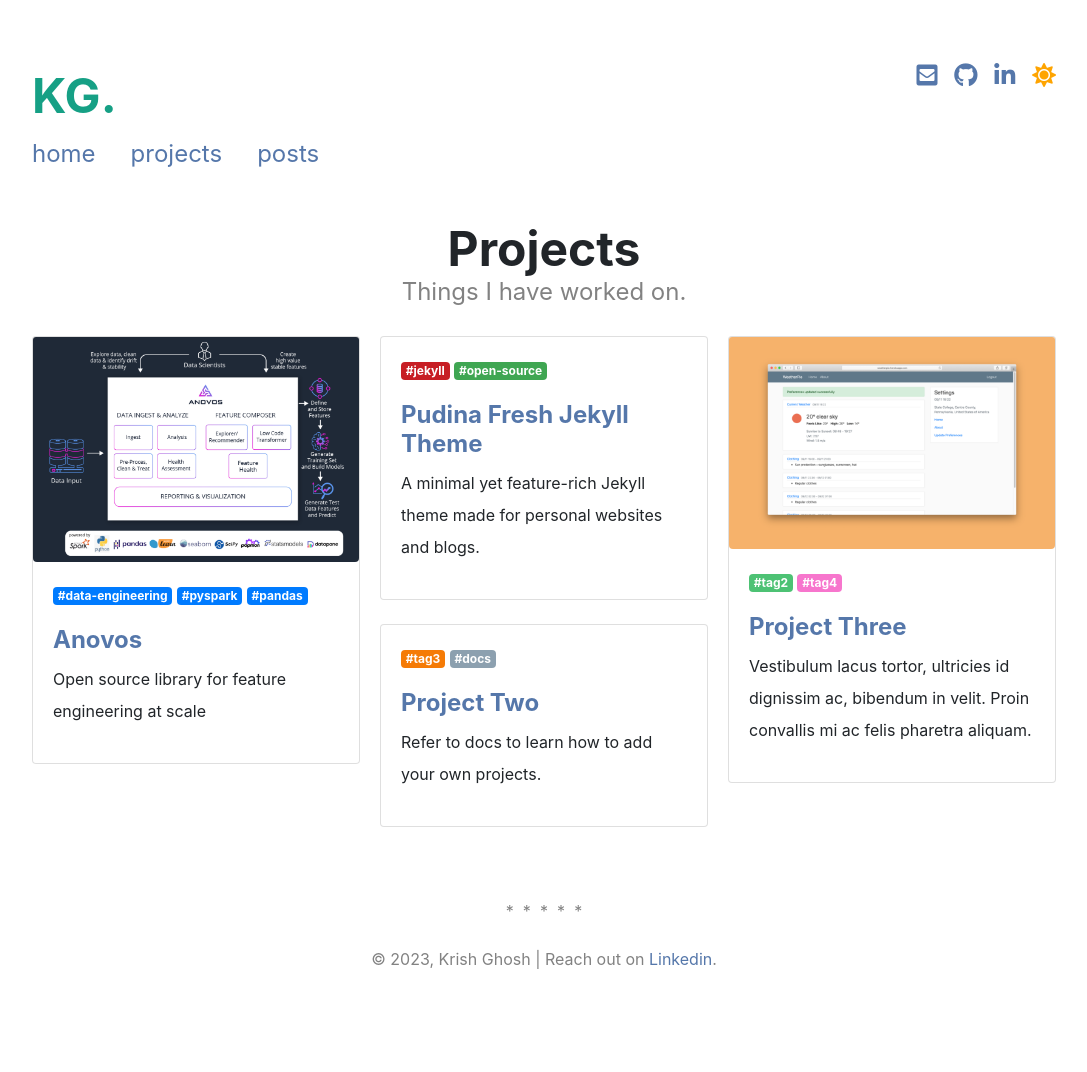
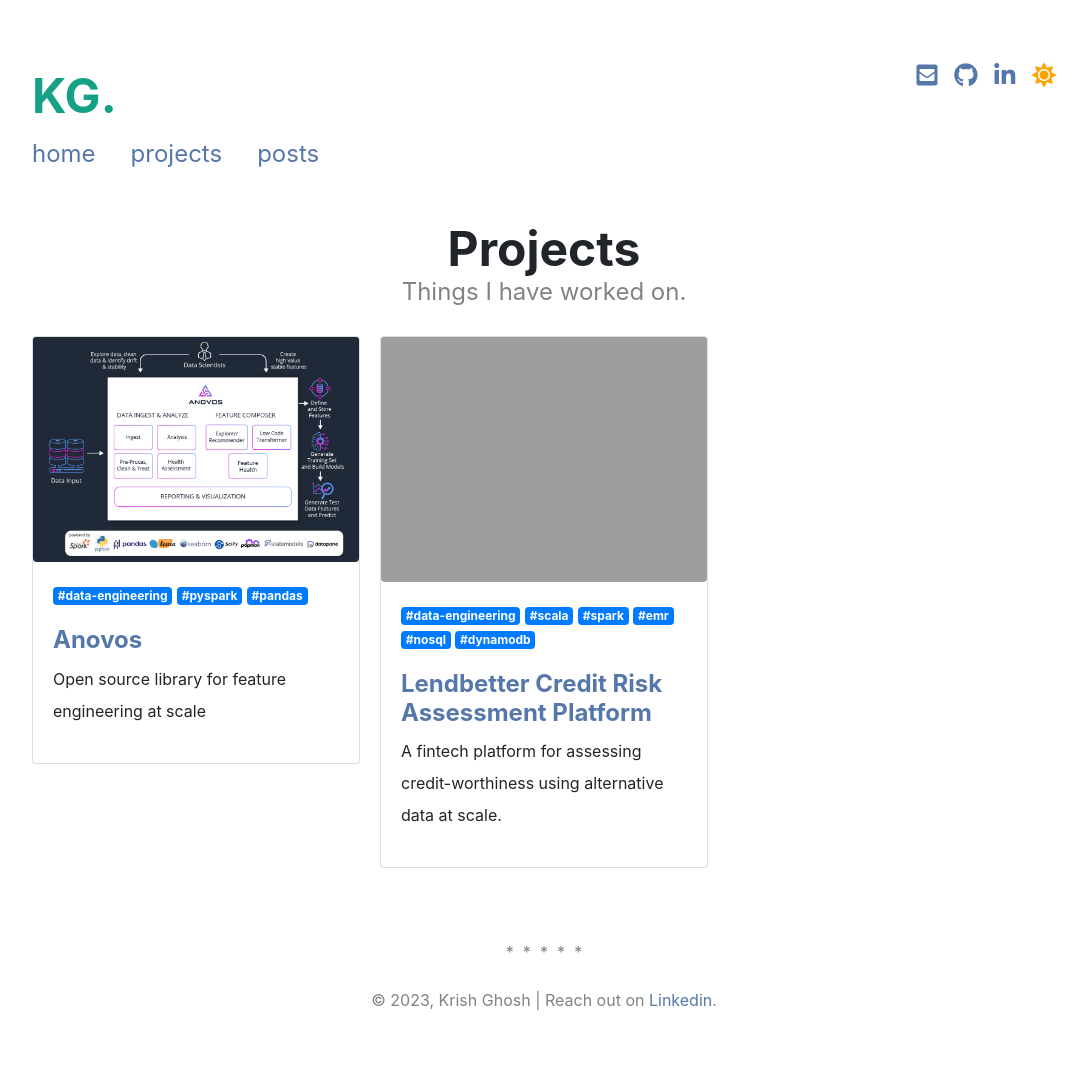
Before and after one commit to krishparadox/krishparadox.github.io, a Jekyll site: the page built from pages/projects.html, in a window 1280 px wide. Shown: the whole page, without its empty margins (96-1183 px from the left). Built offline with Jekyll 4.4.1, drawn with Linux system fonts in a browser that asks for light colours; nearby versions of some CDN libraries; a style sheet for code colours, icons or effects is not loaded; before the commit the page ends 1031 px from its top, so only the background shows below that.

Commit message:
Update projects.yml

```diff
--- a/_data/projects.yml
+++ b/_data/projects.yml
@@ -1,5 +1,5 @@
 - name: Anovos # Project name, also used as heading
-  id: p_anovos # Project id, must be unique amongst the projects
+  id: anovos # Project id, must be unique amongst the projects
   img_src: /assets/img/p_anovos.png # Optional image
   description_less: Open source library for feature engineering at scale # Description shown at all times, text only
   description_more: > # Description shown only when the project card is expanded, HTML only
@@ -9,37 +9,12 @@
     <a href="https://docs.anovos.ai/" target="_blank" class="btn btn-dark mb-1"><i class="fas fa-align-right"></i> &nbsp Blog Post</a>
   tags: [data-engineering, pyspark, pandas] # A list of tags
 
-- name: Pudina Fresh Jekyll Theme
-  id: pf
-  img_src:
-  description_less: A minimal yet feature-rich Jekyll theme made for personal websites and blogs.
+- name: Lendbetter Credit Risk Assessment Platform
+  id: lendbetter
+  img_src: /assets/img/credit.jpeg
+  description_less: A fintech platform for assessing credit-worthiness using alternative data at scale.
   description_more: >
-    <p>This site uses Pudhina Fresh theme.</p>
+    <p>Set up the data engineering pipeline for this fintech API platform using **Spring Boot, Scala-Spark, AWS EMR, NoSQL-DynamoDB** alongside testing tools like **Postman, JMeter** for clients to build finance and location-based alternative data products like adjudging credit-worthiness, targeting ads etc.</p>
   action_buttons: >
-    <a href="https://github.com/ritijjain/pudhina-fresh" target="_blank" class="btn btn-dark mb-1"><i class="fas fa-code-branch"></i> &nbsp Repository</a>
-    <a href="https://ritijjain.com/2020/09/12/pudhina-fresh.html" target="_blank" class="btn btn-dark mb-1"><i class="fas fa-align-right"></i> &nbsp Blog Post</a>
-  tags: [jekyll, open-source]
-
-- name: Project Two
-  id: p2
-  img_src:
-  description_less: Refer to docs to learn how to add your own projects.
-  description_more: >
-    <p>Lorem ipsum dolor sit amet, consectetur adipiscing elit.</p>
-  action_buttons: >
-    <a href="#" target="_blank" class="btn btn-dark mb-1"><i class="fas fa-link"></i> &nbsp View Project</a>
-    <a href="#" target="_blank" class="btn btn-dark mb-1"><i class="fas fa-code-branch"></i> &nbsp Repository</a>
-    <a href="#" target="_blank" class="btn btn-dark mb-1"><i class="fas fa-align-right"></i> &nbsp Blog Post</a>
-  tags: [tag3, docs]
-
-- name: Project Three
-  id: p3
-  img_src: /assets/img/weatherpie-page.png
-  description_less: Vestibulum lacus tortor, ultricies id dignissim ac, bibendum in velit. Proin convallis mi ac felis pharetra aliquam.
-  description_more: >
-    <p>Lorem ipsum dolor sit amet, consectetur adipiscing elit.</p>
-  action_buttons: >
-    <a href="#" target="_blank" class="btn btn-dark mb-1"><i class="fas fa-link"></i> &nbsp View Project</a>
-    <a href="#" target="_blank" class="btn btn-dark mb-1"><i class="fas fa-code-branch"></i> &nbsp Repository</a>
-    <a href="#" target="_blank" class="btn btn-dark mb-1"><i class="fas fa-align-right"></i> &nbsp Blog Post</a>
-  tags: [tag2, tag4]
+    <a href="https://www.mobilewalla.com/lend-better" target="_blank" class="btn btn-dark mb-1"><i class="fas fa-align-right"></i> &nbsp Blog Post</a>
+  tags: [data-engineering, scala, spark, emr, nosql, dynamodb]
```
